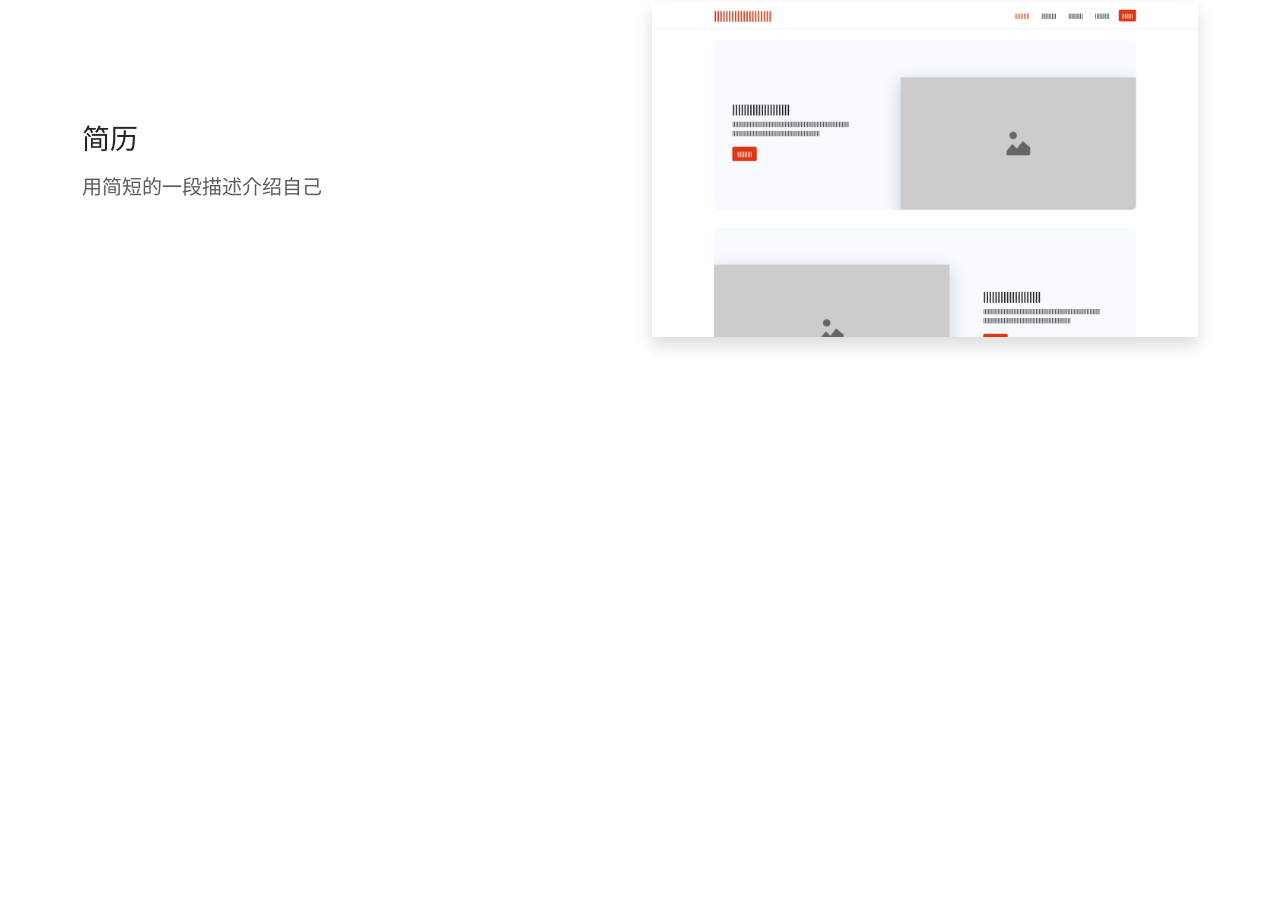
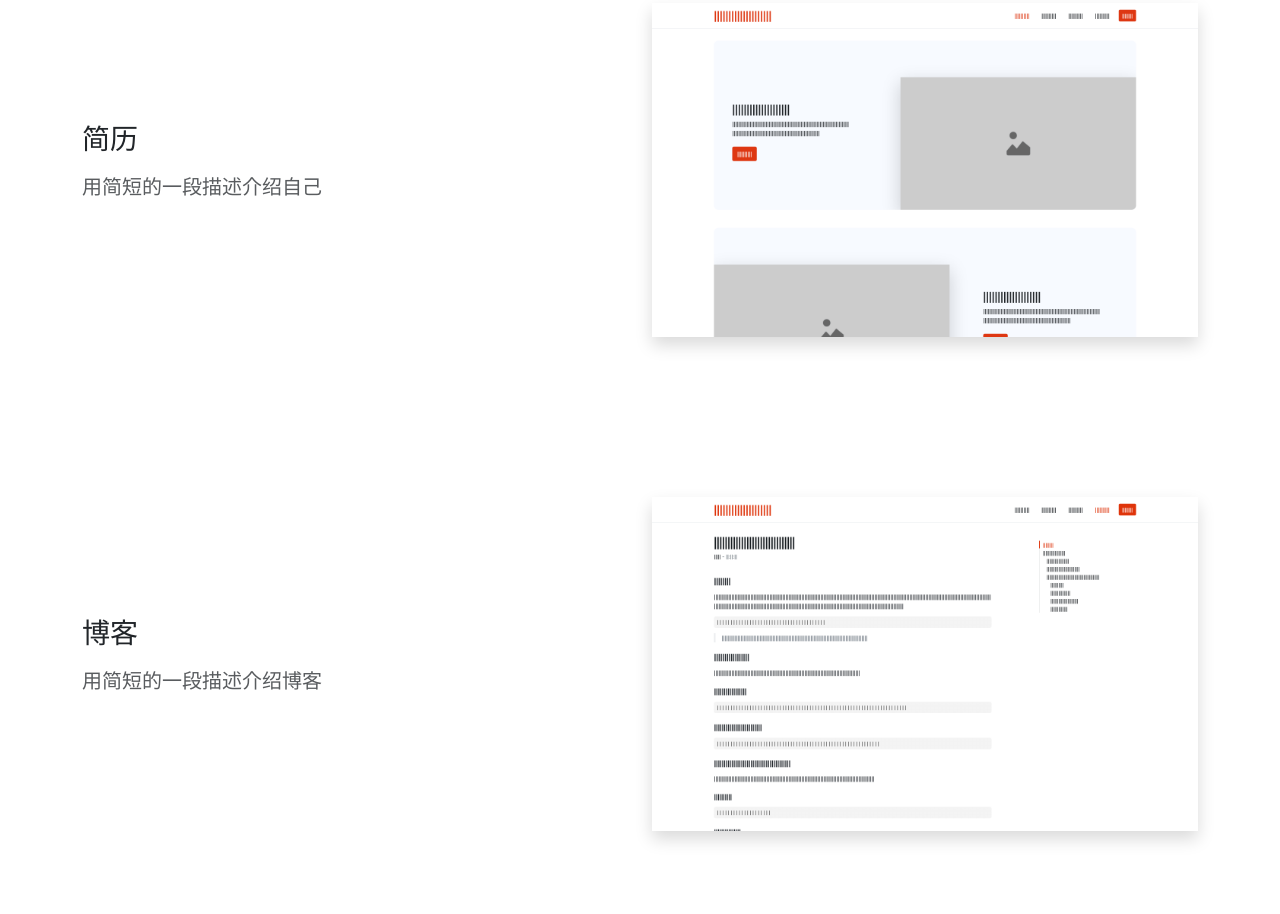
Before and after one commit to zxh111222/modern-frontend-demo, a website built with Vite: page index.html in a window 1280 px wide. Shown: the part 358-1272 px from the top of the page. Before the commit the page ends 855 px from the top, so only its background shows below. Built offline with nearby package versions, Linux system fonts and the light colour scheme.

Commit message:
index.html: features 内部再增加一个 feature

```diff
--- a/index.html
+++ b/index.html
@@ -71,6 +71,21 @@
         </div>
       </div>
     </div>
+    <div class="feature">
+      <div class="container">
+        <div class="row justify-content-between">
+          <div class="col-lg-6 align-self-center text-center text-lg-start">
+            <h3 class="feature-title">博客</h3>
+            <p class="lead text-muted">用简短的一段描述介绍博客</p>
+          </div>
+          <div class="col-lg-6 mt-3 mt-lg-0">
+            <div class="text-center">
+              <img class="img-fluid shadow" src="img/about/posts.png" alt="博客">
+            </div>
+          </div>
+        </div>
+      </div>
+    </div>
   </div>
 </main>
 
```
Also changed, not shown: img/about/posts.png (added).
